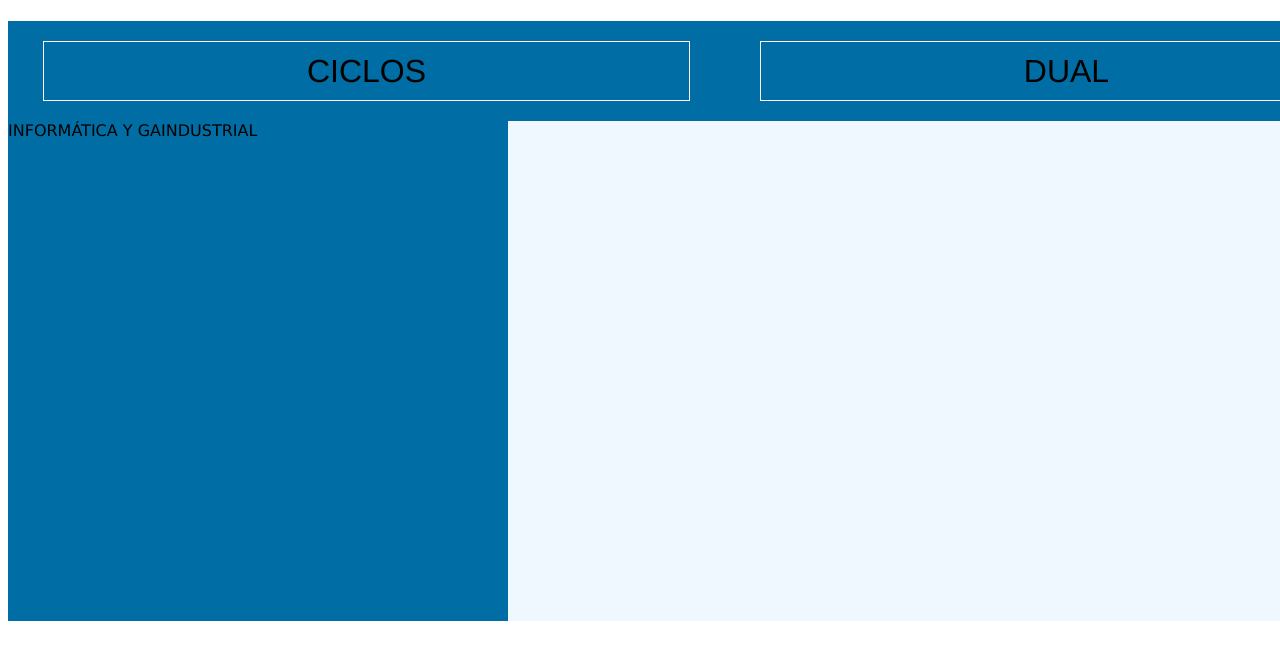
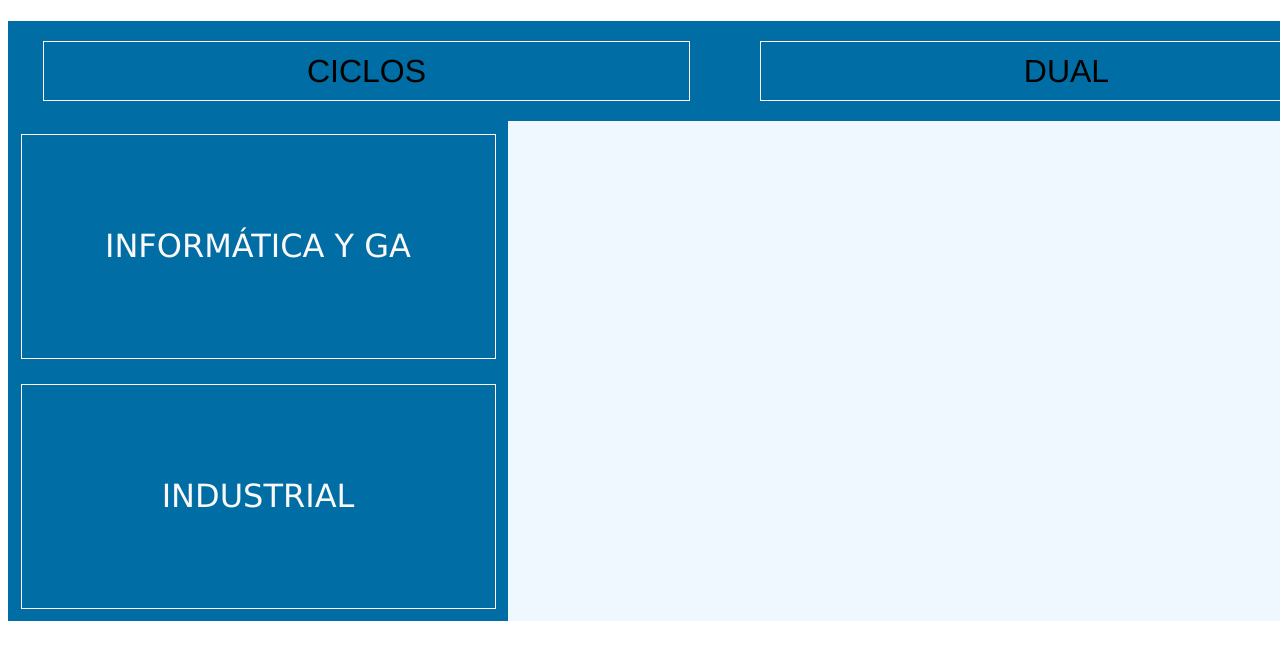
Before and after one commit to divaristos01/PROYECTO-WEB-DIW, a plain HTML site: page index.html in a window 1280 px wide. Shown: the part 87-746 px from the top of the page. Drawn offline with Linux system fonts and the light colour scheme.

Commit message:
Update estilo.css

```diff
--- a/estilo.css
+++ b/estilo.css
@@ -97,9 +97,22 @@ aside ul{
     padding: 0;
     display: flex;
     height: 100%;
+    flex-direction: column;
+}
+
+aside li{
+    border: 1px solid white;
+    flex-grow: 1;
+    margin: 2.5%;
+
 }
 
 aside li a{
     text-decoration: none;
-    color: black;
+    color: rgb(251, 248, 248);
+    display: flex;
+    justify-content: center;
+    align-items: center;
+    height: 100%;
+    font-size: 2rem;
 }
```
